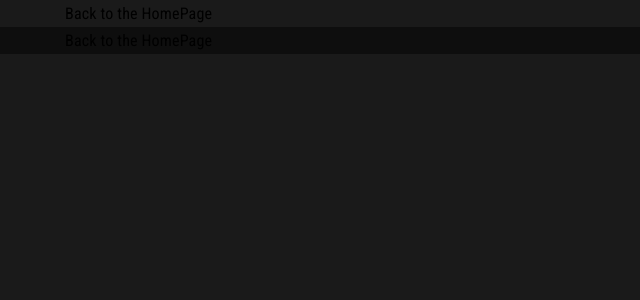
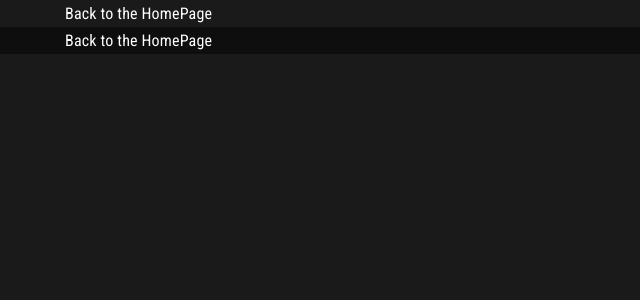
Before and after one commit to MartinLilt/one-pirate-peso-game, a Next.js app in the folder docker/front-site/: page / in a window 1280 px wide. Shown: the top 300 px of the page, without its empty margins (0-640 px from the left). Built offline with nearby package versions, Linux system fonts and the light colour scheme; a web font is replaced by a local one.

Commit message:
add global text color, add custom cursor

```diff
--- a/docker/front-site/styles/globals.scss
+++ b/docker/front-site/styles/globals.scss
@@ -39,13 +39,14 @@ a {
   font-size: 16px;
   font-style: normal;
   letter-spacing: 0.01em;
-
+  color: var(--main-font-color);
   box-sizing: border-box;
   padding: 0;
   margin: 0;
   list-style: none;
   border: 0;
   list-style: none;
+  cursor: url("../assets/icon/cursor1.png"), auto;
 }
 
 body {
```
Also changed, not shown: docker/front-site/assets/icon/cursor1.png (added).
